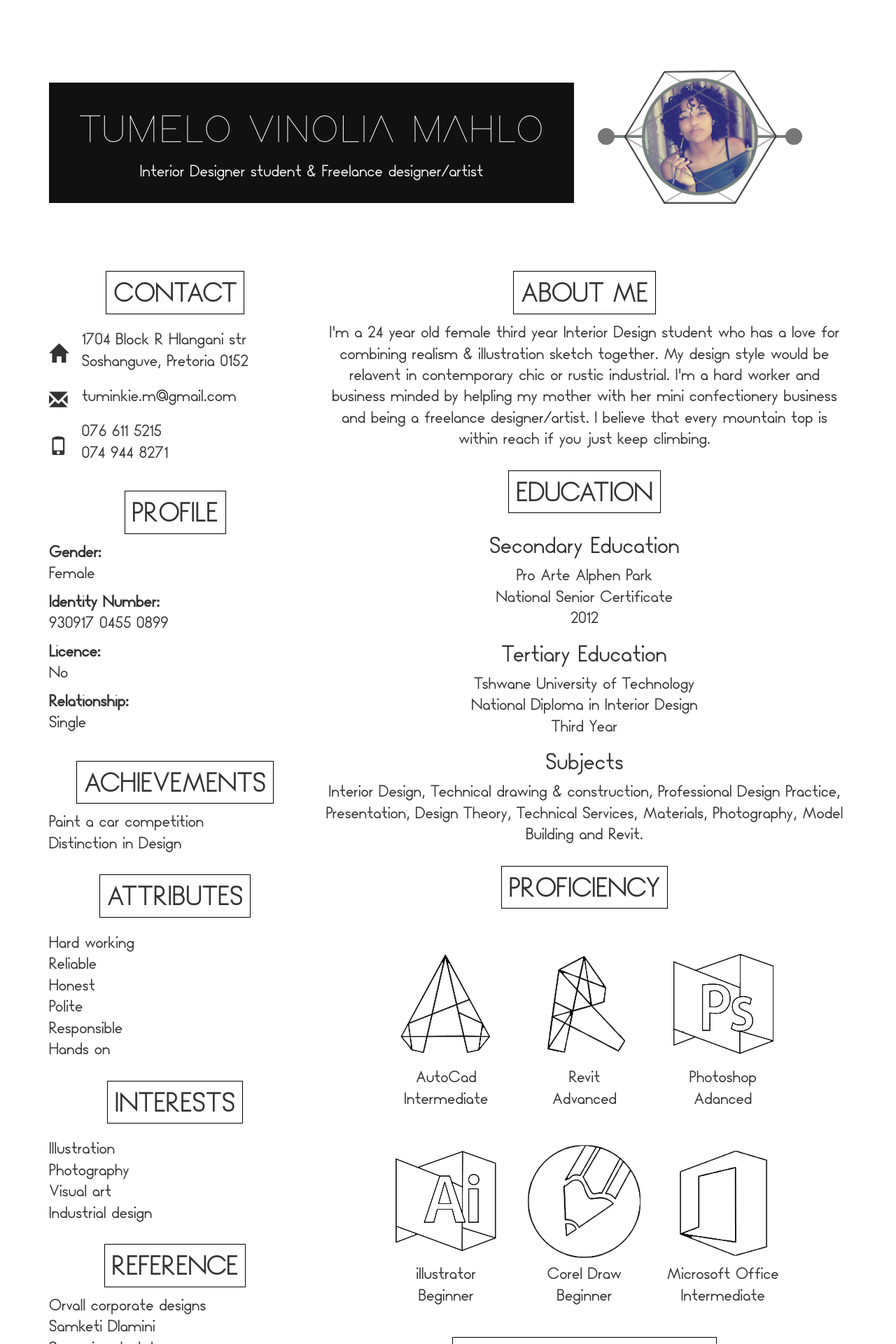
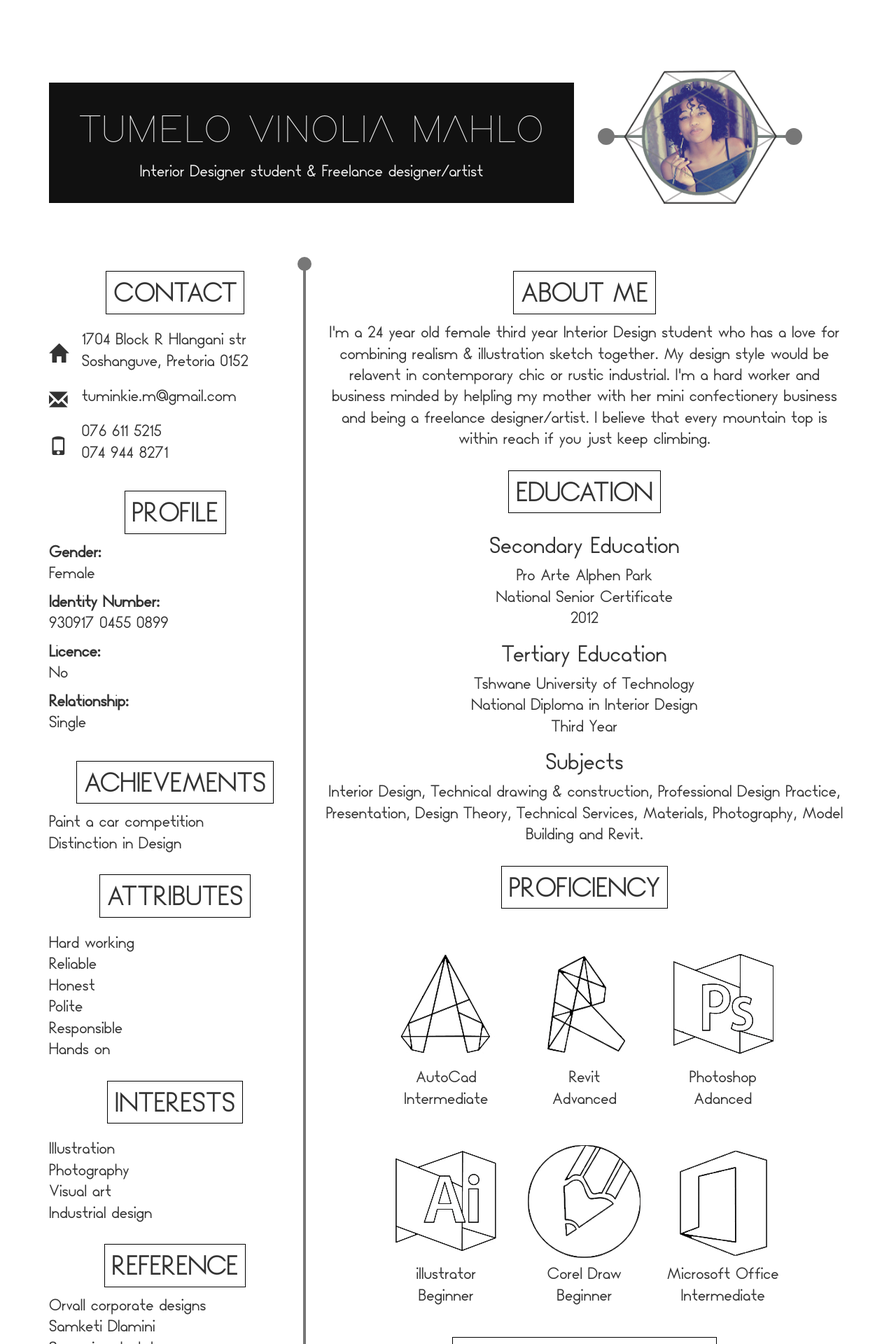
Before and after one commit to tshiamobhuda/portfolio, a Jekyll site: the page built from index.html, in a window 1280 px wide. Shown: the top 1920 px of the page at 70% size. Built offline with Jekyll 4.4.1, drawn with Linux system fonts in a browser that asks for light colours; nearby versions of some CDN libraries.

Commit message:
Added Vectical Svg line

```diff
--- a/_layouts/default.html
+++ b/_layouts/default.html
@@ -49,6 +49,8 @@
         <div class="container">
             <div class="row">
                 <div class="col-md-4">
+                    <div class="svg-line"></div>
+
                     <article class="text-center">
                         <h1 class="heading-box">CONTACT</h1>
                         <ul class="contact">
--- a/assets/css/style.css
+++ b/assets/css/style.css
@@ -128,3 +128,13 @@ ul.contact li span {
 ul.contact li p {
     display: inline-block;
 }
+
+/* Vectical svg line */
+.svg-line{
+    background: url('../img/v-line.svg');
+    position: absolute;
+    height: 140pc;
+    width: 20px;
+    top: 0;
+    right: 0;
+}
```
Also changed, not shown: assets/img/v-line.svg (added).
